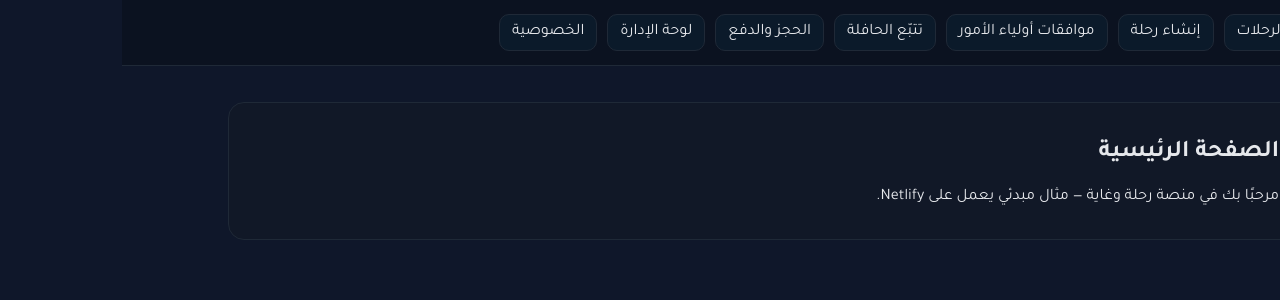
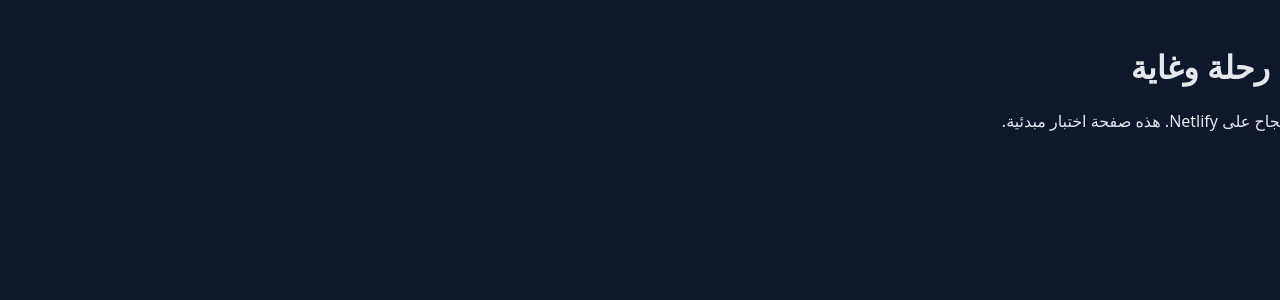
Before and after one commit to zinebtakwa166-del/ri7hla-waghaya, a React (Vite) app in the folder ri7hla-waghaya-starter/: page / in a window 1280 px wide. Shown: the top 300 px of the page. Built offline with nearby package versions, Linux system fonts and the light colour scheme.

Commit message:
Update App.jsx

```diff
--- a/ri7hla-waghaya-starter/src/App.jsx
+++ b/ri7hla-waghaya-starter/src/App.jsx
@@ -1,41 +1,10 @@
-import React from 'react'
-import { Routes, Route, Link } from 'react-router-dom'
-import Home from './pages/Home.jsx'
-import Catalog from './pages/Catalog.jsx'
-import CreateTrip from './pages/CreateTrip.jsx'
-import ParentConsent from './pages/ParentConsent.jsx'
-import TrackBus from './pages/TrackBus.jsx'
-import Booking from './pages/Booking.jsx'
-import AdminDashboard from './pages/AdminDashboard.jsx'
-import Privacy from './pages/Privacy.jsx'
-import NotFound from './pages/NotFound.jsx'
+   import React from 'react';
 
-export default function App(){
+export default function App() {
   return (
-    <div className="app">
-      <nav className="nav">
-        <Link to="/">الرئيسية</Link>
-        <Link to="/trips">الرحلات</Link>
-        <Link to="/create">إنشاء رحلة</Link>
-        <Link to="/consent">موافقات أولياء الأمور</Link>
-        <Link to="/track/t1">تتبّع الحافلة</Link>
-        <Link to="/booking">الحجز والدفع</Link>
-        <Link to="/admin">لوحة الإدارة</Link>
-        <Link to="/privacy">الخصوصية</Link>
-      </nav>
-      <main className="container">
-        <Routes>
-          <Route path="/" element={<Home/>} />
-          <Route path="/trips" element={<Catalog/>} />
-          <Route path="/create" element={<CreateTrip/>} />
-          <Route path="/consent" element={<ParentConsent/>} />
-          <Route path="/track/:id" element={<TrackBus/>} />
-          <Route path="/booking" element={<Booking/>} />
-          <Route path="/admin" element={<AdminDashboard/>} />
-          <Route path="/privacy" element={<Privacy/>} />
-          <Route path="*" element={<NotFound/>} />
-        </Routes>
-      </main>
+    <div style={{ padding: '24px', fontFamily: 'system-ui' }}>
+      <h1>منصة رحلة وغاية</h1>
+      <p>تم النشر بنجاح على Netlify. هذه صفحة اختبار مبدئية.</p>
     </div>
-  )
+  );
 }
```
